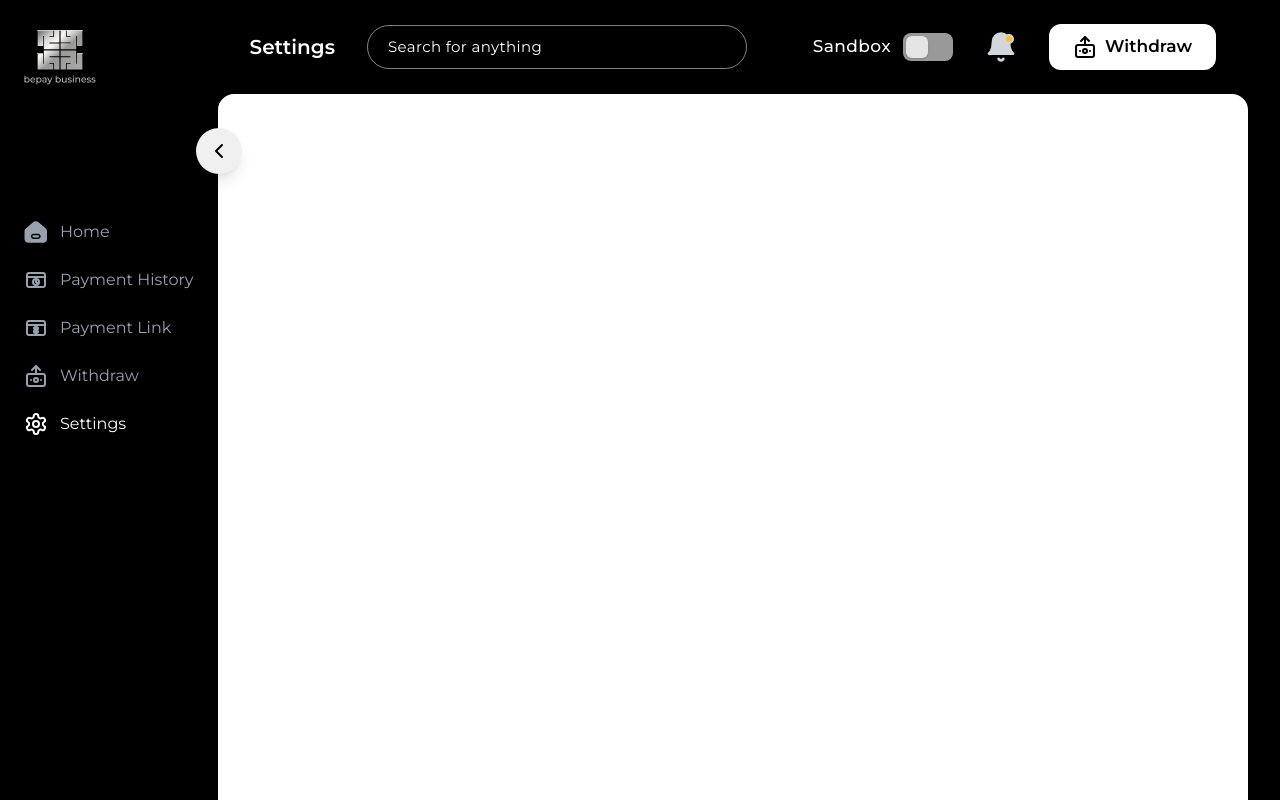
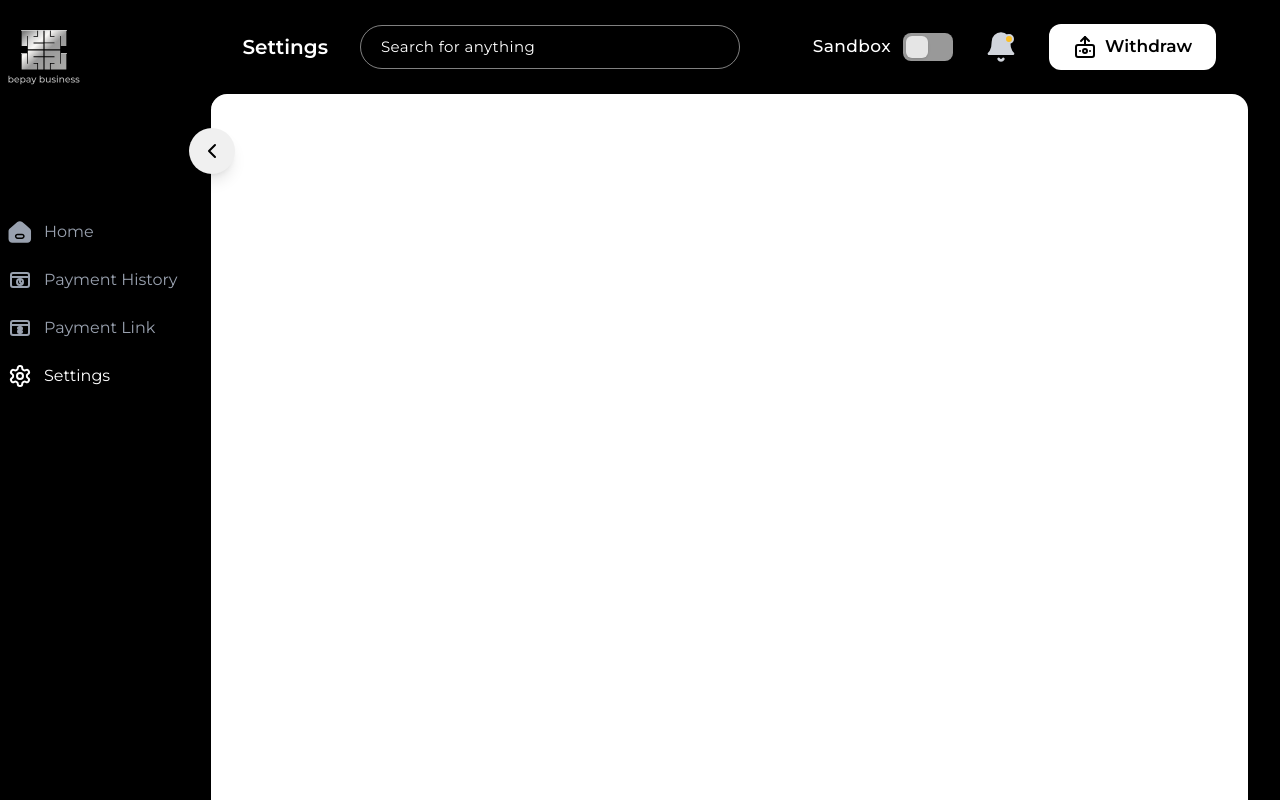
Before and after one commit to vaibhavugale/bepay, a Next.js app: page /settings in a window 1280 px wide. Built offline with nearby package versions, Linux system fonts and the light colour scheme.

Commit message:
feat: add collapsible functionality to side-bar and remove withdraw menu item

```diff
--- a/src/components/side-bar.tsx
+++ b/src/components/side-bar.tsx
@@ -5,11 +5,12 @@ import Link from "next/link"
 import { usePathname } from "next/navigation"
 import { HomeIcon, PaymentHistoryIcon, PaymentLinkIcon, SettingsIcon, ArrowLeftIcon, WithdrawIcon } from "./icons"
 import { usePage } from "../context/PageContext"
-import { useEffect } from "react"
+import { useEffect, useState } from "react"
 
 const SideBar = () => {
     const pathname = usePathname();
     const { setLabel } = usePage();
+    const [isExpanded, setIsExpanded] = useState(true);
 
 
     const menu = [
@@ -30,11 +31,6 @@ const SideBar = () => {
             icon: <PaymentLinkIcon />
         },
         {
-            label: "Withdraw",
-            route: "/withdraw",
-            icon: <WithdrawIcon />
-        },
-        {
             label: "Settings",
             route: "/settings",
             icon: <SettingsIcon />
@@ -53,19 +49,23 @@ const SideBar = () => {
     }, [pathname, setLabel]);
 
     return (
-        <div className="flex flex-col relative  px-6 py-5">
+        <div className={`flex flex-col relative h-full bg-black transition-all duration-300 ${isExpanded ? "w-[250px] px-2" : "w-[100px] px-2 items-center"} py-5`}>
             <Image
                 src="/bepay-logo.svg"
                 alt="Logo"
                 width={72}
                 height={72}
+                className="transition-all duration-300"
             />
 
-            <div className="absolute bg-[#F0F0F0] rounded-full h-[46px] w-[46px] top-[8rem] -right-6 z-10 shadow-lg flex items-center justify-center cursor-pointer">
-                <ArrowLeftIcon className="text-black w-6 h-6" />
+            <div
+                className="absolute bg-[#F0F0F0] rounded-full h-[46px] w-[46px] top-[8rem] -right-6 z-10 shadow-lg flex items-center justify-center cursor-pointer"
+                onClick={() => setIsExpanded(!isExpanded)}
+            >
+                <ArrowLeftIcon className={`text-black w-6 h-6 transition-transform duration-300 ${isExpanded ? "" : "rotate-180"}`} />
             </div>
 
-            <div className="flex flex-col gap-6 mt-[8rem]">
+            <div className={`flex flex-col gap-6 mt-[8rem] ${isExpanded ? "" : "items-center"}`}>
                 {
                     menu?.map((item, index) => {
                         const isActive = item.route === '/' ? pathname === '/' : pathname.startsWith(item.route);
@@ -74,10 +74,14 @@ const SideBar = () => {
                                 href={item?.route}
                                 key={index}
                                 onClick={() => setLabel(item.label === "Home" ? "Dashboard" : item.label)}
-                                className={`flex items-center gap-3 ${isActive ? 'text-white' : 'text-gray-400 hover:text-gray-200'}`}
+                                className={`flex items-center transition-all duration-300 ${isActive ? 'text-white' : 'text-gray-400 hover:text-gray-200'} ${isExpanded ? "" : "justify-center"}`}
                             >
-                                {item?.icon}
-                                <span className="whitespace-nowrap">{item?.label}</span>
+                                <div className="min-w-[24px] flex justify-center items-center">
+                                    {item?.icon}
+                                </div>
+                                <span className={`whitespace-nowrap overflow-hidden transition-all duration-300 ${isExpanded ? "w-[140px] opacity-100 ml-3" : "w-0 opacity-0 ml-0 transition-none"}`}>
+                                    {item?.label}
+                                </span>
                             </Link>
                         )
                     })
```
